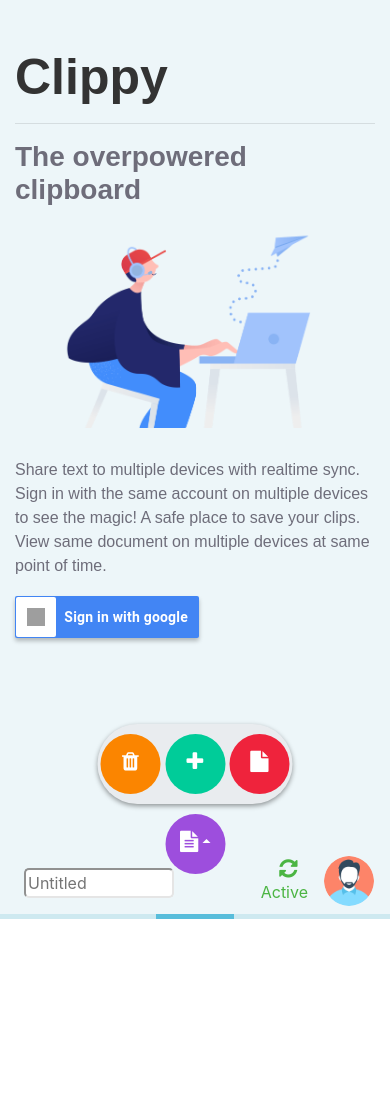
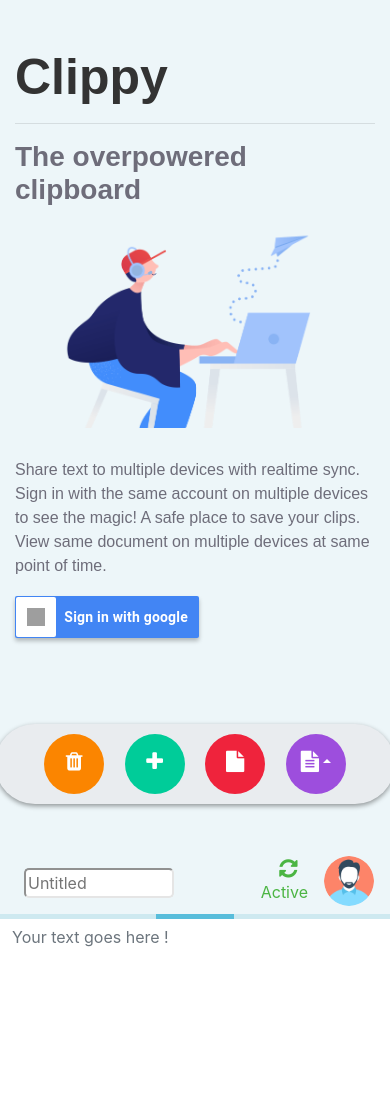
Before and after one commit to Anshit01/clippy, a Flask app: template app/templates/index.html in a window 390 px wide. Run offline with Flask 2, Linux system fonts and the light colour scheme; the template is opened without the code that fills it, so the values that code supplies are empty; some libraries are stand-ins or nearby versions; grey boxes are pictures that could not be loaded.

Commit message:
fixed responsiveness for bottom bar

```diff
--- a/app/static/styles/main.css
+++ b/app/static/styles/main.css
@@ -3,10 +3,6 @@
     margin: 0;
     padding: 0;
 }
-
-/* .whole{
-    display: none;
-} */
 
 .hidden {
     display: none;
@@ -88,6 +84,7 @@
     transform: translate(-50%, 0);
     box-shadow: 0 2px 5px rgba(0, 0, 0, 0.4);
     transition: box-shadow 0.3s, transform 0.3s;
+    width: 500px;
 }
 
 .bottom-bar:hover {
@@ -124,6 +121,13 @@
 .recent-clip:hover {
     font-size: 1.1em;
 }
+
+@media only screen and (max-width: 600px){
+    .bottom-bar{
+        width: 400px;
+    }
+}
+
 
 /***************************************** top bar css starts here*********************************/
 
@@ -167,9 +171,6 @@
     input{
         max-width: 150px;
     }
-
-    /* .short-text { display: inline-block; }
-    .full-text { display: none; } */
 }
 
 
@@ -228,7 +229,6 @@
     height: 100vh !important;
     width: 100vw !important;
     background-color: #edf6f9;
-    /* padding-left: 130px; */
 }
 
 .google-btn {
@@ -287,21 +287,8 @@
 .overlay-text{
     font-size: 16px;
     font-family: 'Poppins', sans-serif;
-    /* margin-top: 5%; */
     color: #6E6D7A;
-    /* padding-right: 25%;   */
     font-weight: 400;
-}
-
-.text_column{
-    /* padding-top: 12%; */
-}
-
-.landing-img{
-    /* width: 80%;
-    height: 80%; */
-    /* margin-top: 20%; */
-    /* padding-top: 20% ; */
 }
 
 .subheading{
--- a/app/templates/index.html
+++ b/app/templates/index.html
@@ -99,27 +99,27 @@
             <div id="loader" class="loader"></div>
         </div>
 
-        <textarea id="textarea" class="form-control"></textarea>
+        <textarea id="textarea" class="form-control" placeholder="Your text goes here !"></textarea>
 
         <div class="row text-center">
 
             <div class="col-md-10 mx-auto">
 
-                <div class="bottom-bar text ">
+                <div class="bottom-bar no-margin">
 
-                    <a id="delete_btn" class="delete mx-0 mx-md-2 mx-lg-4 bottom-btn">
+                    <a id="delete_btn" class="delete mx-2 mx-md-2 mx-lg-4 bottom-btn">
                         <i class="fa fa-trash fa-lg my-float" aria-hidden="true"></i>
                     </a>
 
-                    <a id="new-btn" class="new mx-0 mx-md-2 mx-lg-4 bottom-btn">
+                    <a id="new-btn" class="new mx-2 mx-md-2 mx-lg-4 bottom-btn">
                         <i class="fa fa-plus fa-lg my-float"></i>
                     </a>
 
-                    <a id="open-btn" class="open mx-0 mx-md-2 mx-lg-4 bottom-btn">
+                    <a id="open-btn" class="open mx-2 mx-md-2 mx-lg-4 bottom-btn">
                         <i class="fa fa-file fa-lg my-float" aria-hidden="true"></i>
                     </a>
 
-                    <div class=" mx-0 mx-md-2 mx-lg-4  dropup ">
+                    <div class=" mx-2 mx-md-2 mx-lg-4  dropup ">
                         <a id="clips-btn" class="dropdown-toggle save bottom-btn text-center" data-toggle="dropdown"><i class="fa fa-file-text fa-lg my-float" aria-hidden="true"></i></a>
                         <div id="recent-clip-list" class="dropdown-menu">
                             <a class="dropdown-item recent-clip">Clip 1</a>
```
